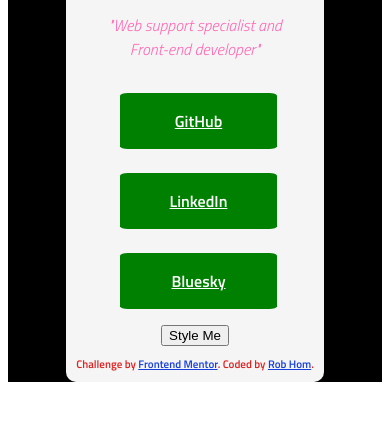
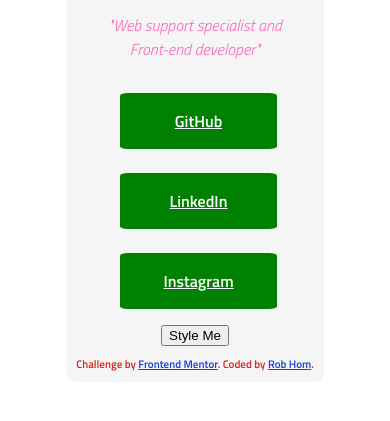
Before and after one commit to robhom-b/frontend-mentor, a website built with Vite: page index.html in a window 390 px wide. Shown: the part 187-608 px from the top of the page. Built offline with nearby package versions, Linux system fonts and the light colour scheme.

Commit message:
Change social button link and start responsive CSS
Replace Bluesky to Instagram. Add media query to styles

```diff
--- a/index.html
+++ b/index.html
@@ -38,7 +38,7 @@
     <div id="buttonGroup" class="social-container titillium-web-semibold">
       <a href="https://github.com/robhom-b" class="social-button" target="_blank">GitHub</a><br>
       <a href="https://www.linkedin.com/in/robhom13" class="social-button" target="_blank">LinkedIn</a><br>
-      <a href="https://bsky.app/profile/robhom44.bsky.social" class="social-button" target="_blank">Bluesky</a>
+      <a href="https://www.instagram.com/robandronnie/" class="social-button" target="_blank">Instagram</a>
     </div>
 
     <!--Button-->
--- a/styles/styles.css
+++ b/styles/styles.css
@@ -1,9 +1,14 @@
 .attribution { font-size: 11px; text-align: center; padding: 10px; }
 .attribution a { color: hsl(228, 80%, 48%); }
+
+/*
+Black background for the window
 .container{
     background: rgb(0, 0, 0);
     text-align: center;
 }
+*/
+
 .inner-container{
     color: #df2323;
     /* border: medium solid white; */
```
